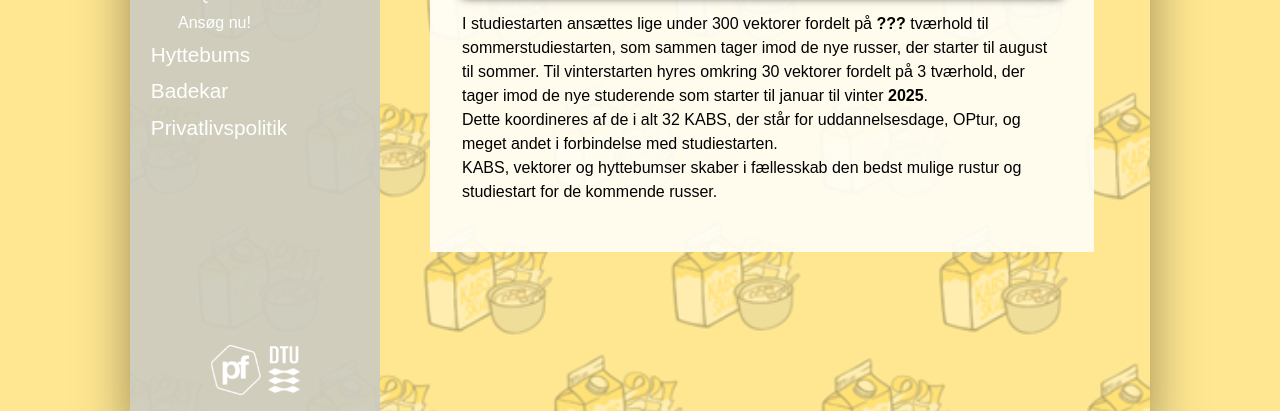
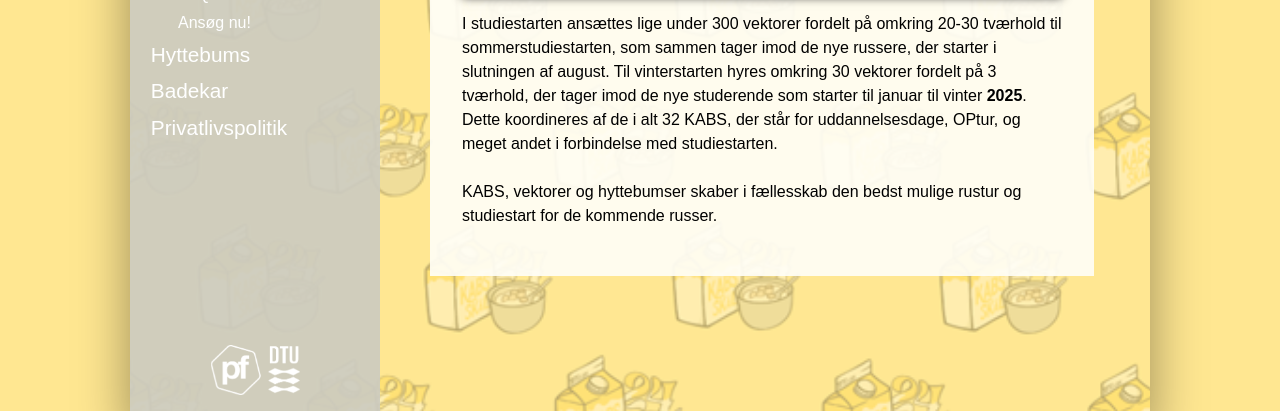
Before and after one commit to KABSDTU/kabsdtu.github.io, a Jekyll site: the page built from studiestarten.md, in a window 1280 px wide and 900 px high, cut to the strip 489-900 px from the top of the window. Built offline with Jekyll 4.4.1, drawn with Linux system fonts in a browser that asks for light colours; some web fonts are replaced.

```diff
--- a/studiestarten.md
+++ b/studiestarten.md
@@ -8,9 +8,10 @@
 </div>
 
 <p>
-    I studiestarten ansættes lige under 300 vektorer fordelt på <b>???</b> tværhold til sommerstudiestarten, som sammen tager imod de nye russer, der starter til august til sommer.
+    I studiestarten ansættes lige under 300 vektorer fordelt på omkring 20-30 tværhold til sommerstudiestarten, som sammen tager imod de nye russere, der starter i slutningen af august.
     Til vinterstarten hyres omkring {{layout.numOfWVectors}} vektorer fordelt på {{layout.numOfWCKABS}} tværhold, der tager imod de nye studerende som starter til januar til vinter <b>2025</b>. <br>
     Dette koordineres af de i alt {{layout.numOfKABS}} KABS, der står for uddannelsesdage, OPtur, og meget andet i forbindelse med studiestarten. <br>
+    <br>
     KABS, vektorer og hyttebumser skaber i fællesskab den bedst mulige rustur og studiestart for de kommende russer.
 
 </p>
```
Also changed, not shown: ansog-som-vektor.md (+2 -2 lines), en/ansog-som-vektor.md (+5 -5 lines), 3 other files.
